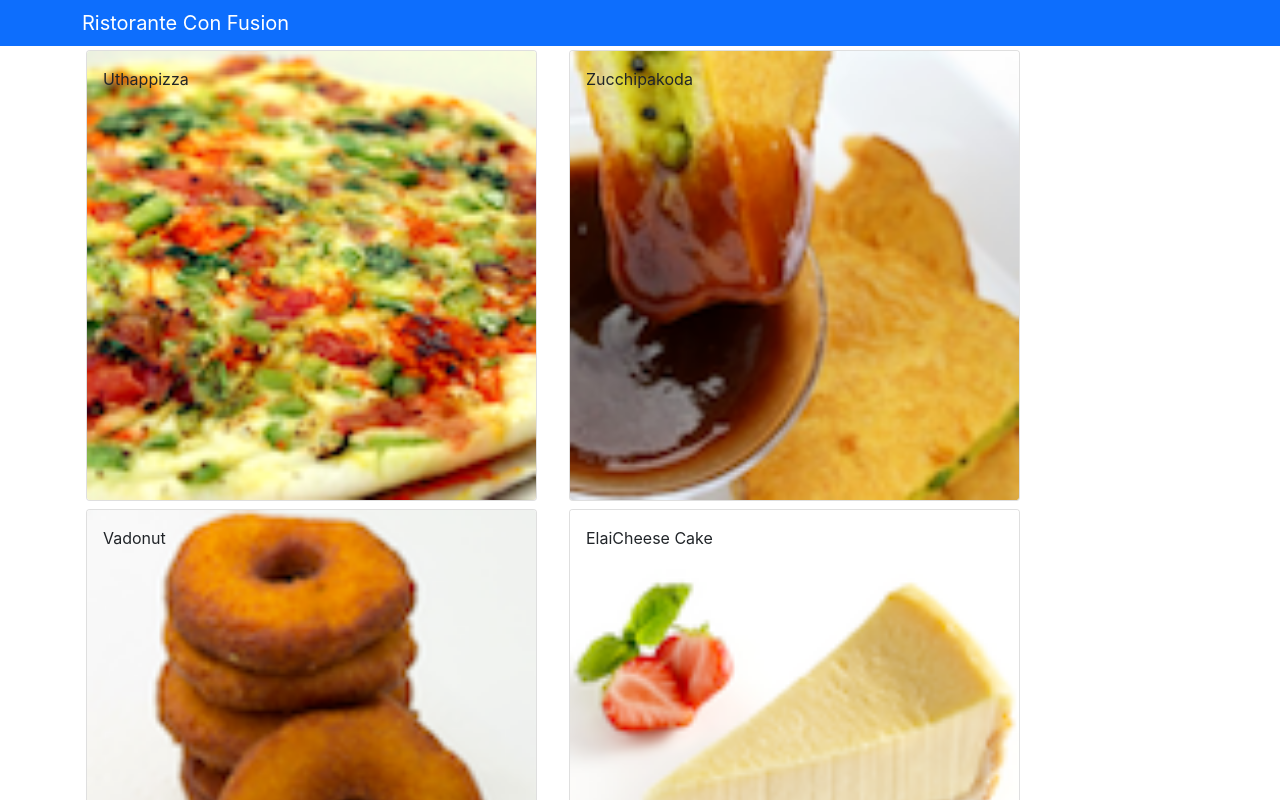
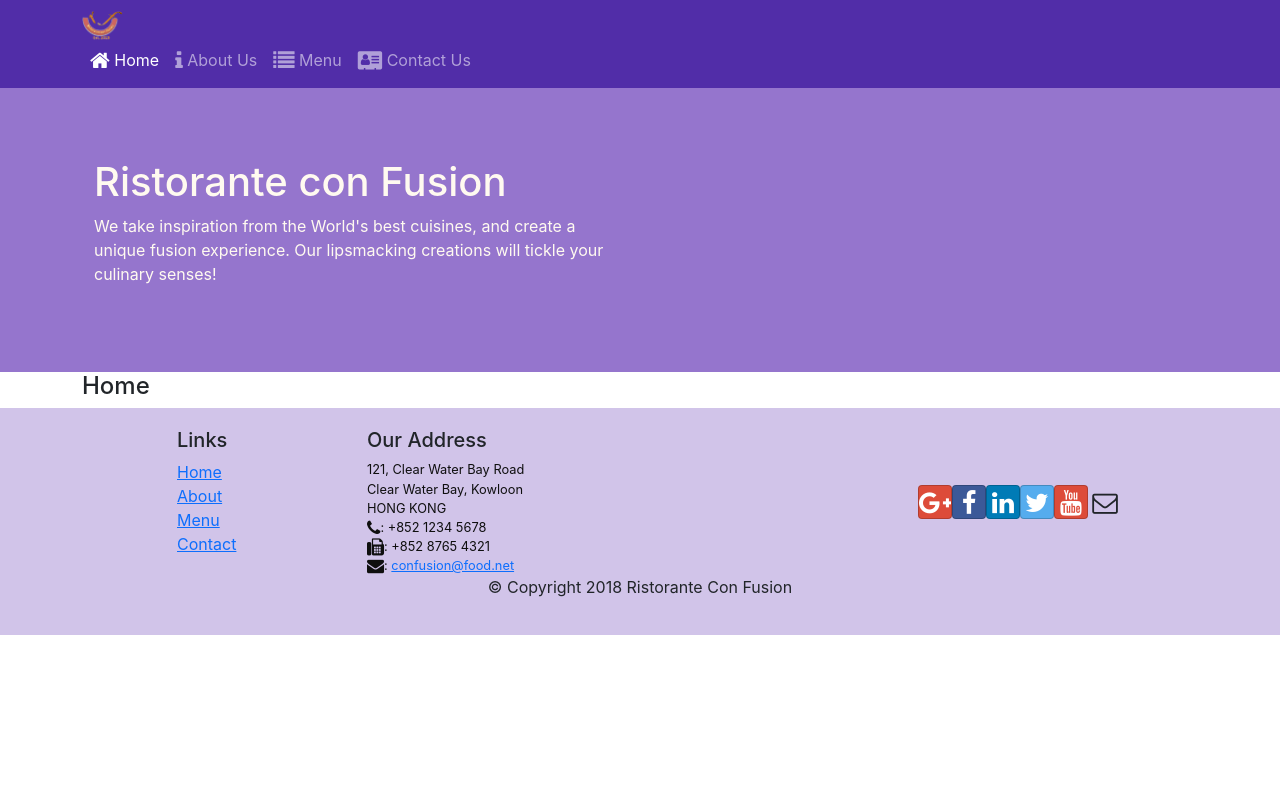
Before and after one commit to dakshina99/React, a React (Create React App) app in the folder confusion/: page /home in a window 1280 px wide. Shown: the top 800 px of the page. Built offline with nearby package versions, Linux system fonts and the light colour scheme.

Commit message:
Header and Footer with routing

```diff
--- a/confusion/package.json
+++ b/confusion/package.json
@@ -7,10 +7,13 @@
     "@testing-library/react": "^13.1.1",
     "@testing-library/user-event": "^13.5.0",
     "bootstrap": "^5.1.3",
+    "bootstrap-social": "^5.1.1",
+    "font-awesome": "^4.7.0",
     "react": "^18.1.0",
     "react-dom": "^18.1.0",
     "react-popper": "^2.2.5",
-    "react-scripts": "5.0.1",
+    "react-router-dom": "^4.2.2",
+    "react-scripts": "^2.1.3",
     "reactstrap": "^9.0.2",
     "web-vitals": "^2.1.4"
   },
--- a/confusion/src/App.css
+++ b/confusion/src/App.css
@@ -1,3 +1,78 @@
 li {
   list-style: none;
 }
+
+.container-fluid .jumbotron, .container .jumbotron {
+  border-radius: 6px;
+  padding-left: 15px;
+  padding-right: 15px;
+}
+
+@media screen and (min-width: 768px)
+{
+.container-fluid .jumbotron, .container .jumbotron {
+    padding-left: 60px;
+    padding-right: 60px;
+}
+}
+
+@media screen and (min-width: 768px)
+{
+.jumbotron {
+    padding-bottom: 48px;
+    padding-top: 48px;
+}
+}
+
+.jumbotron {
+  background-color: #eee;
+  padding-left: 60px;
+  padding-right: 60px;
+  margin-bottom: 30px;
+  padding-bottom: 30px;
+  padding-top: 30px;
+}
+
+/* =================== */
+
+.row-header{
+  margin:0px auto;
+  padding:0px auto;
+}
+
+.row-content {
+  margin:0px auto;
+  padding: 50px 0px 50px 0px;
+  border-bottom: 1px ridge;
+  min-height:400px;
+}
+
+.footer{
+  background-color: #D1C4E9;
+  margin:0px auto;
+  padding: 20px 0px 20px 0px;
+}
+.jumbotron {
+  padding:70px 30px 70px 30px;
+  margin:0px auto;
+  background: #9575CD ;
+  color:floralwhite;
+}
+
+address{
+  font-size:80%;
+  margin:0px;
+  color:#0f0f0f;
+}
+
+.navbar-dark {
+  background-color: #512DA8;
+}
+
+.card-title{
+  font-weight: bolder;
+}
+
+.card-subtitle{
+  font-weight: bold;
+}
--- a/confusion/src/App.js
+++ b/confusion/src/App.js
@@ -2,6 +2,7 @@
 import Main from './components/MainComponent';
 import { DISHES } from "./shared/dishes";
 import './App.css';
+import { BrowserRouter } from 'react-router-dom';
 
 class App extends Component {
   constructor(props){
@@ -14,9 +15,11 @@
 
   render() {
     return (
+      <BrowserRouter>
       <div className="App">
         <Main />
       </div>
+    </BrowserRouter>
     );
   }
 }
--- /dev/null
+++ b/confusion/src/components/FooterComponent.js
@@ -0,0 +1,52 @@
+import React from "react";
+import Link from "react-router-dom/Link";
+
+function Footer(props){
+    return(
+        <div className="footer">
+            <div className="container">
+                <div className="row justify-content-center">
+                    <div className="col-4 offset-1 col-sm-2">
+                        <h5>Links</h5>
+                        <ul className="list-unstyled">
+                            <li><Link to="/home">Home</Link></li>
+                            <li><Link to="/aboutus">About</Link></li>
+                            <li><Link to="/menu">Menu</Link></li>
+                            <li><Link to="contactus">Contact</Link></li>
+                        </ul>
+                    </div>
+                    <div className="col-7 col-sm-5">
+                        <h5>Our Address</h5>
+                        <address>
+                        121, Clear Water Bay Road<br />
+                        Clear Water Bay, Kowloon<br />
+                        HONG KONG<br />
+                        <i className="fa fa-phone fa-lg"></i>: +852 1234 5678<br />
+                        <i className="fa fa-fax fa-lg"></i>: +852 8765 4321<br />
+                        <i className="fa fa-envelope fa-lg"></i>: <a href="mailto:confusion@food.net">
+                            confusion@food.net</a>
+                        </address>
+                    </div>
+                    <div className="col-12 col-sm-4 align-self-center">
+                        <div className="text-center">
+                            <a className="btn btn-social-icon btn-google" href="http://google.com/+"><i className="fa fa-google-plus"></i></a>
+                            <a className="btn btn-social-icon btn-facebook" href="http://www.facebook.com/profile.php?id="><i className="fa fa-facebook"></i></a>
+                            <a className="btn btn-social-icon btn-linkedin" href="http://www.linkedin.com/in/"><i className="fa fa-linkedin"></i></a>
+                            <a className="btn btn-social-icon btn-twitter" href="http://twitter.com/"><i className="fa fa-twitter"></i></a>
+                            <a className="btn btn-social-icon btn-google" href="http://youtube.com/"><i className="fa fa-youtube"></i></a>
+                            <a className="btn btn-social-icon" href="mailto:"><i className="fa fa-envelope-o"></i></a>
+                        </div>
+                    </div>
+                </div>
+                <div className="row justify-content-center">
+                    <div className="col-auto">
+                        <p>© Copyright 2018 Ristorante Con Fusion</p>
+                    </div>
+                </div>
+            </div>
+        </div>
+    );
+}
+
+
+export default Footer;
--- /dev/null
+++ b/confusion/src/components/HeaderComponent.js
@@ -0,0 +1,76 @@
+import React, { Component } from "react";
+import { Nav, Navbar, NavbarBrand, NavbarToggler, Collapse, NavItem, Jumbotron } from 'reactstrap';
+import { NavLink } from 'react-router-dom';
+
+
+class Header extends Component {
+
+    constructor(props) {
+        super(props);
+
+        this.toggleNav = this.toggleNav.bind(this);
+        this.state = {
+          isNavOpen: false
+        };
+    }
+
+    toggleNav() {
+        this.setState({
+          isNavOpen: !this.state.isNavOpen
+        });
+      }
+
+      render(){
+        return(
+            <div>
+            <Navbar dark expand="md">
+                <div className="container">
+                    <NavbarToggler className="col-3 float-left" onClick={this.toggleNav}/>
+
+                    <div className="col-auto col-sm-1 float-left">
+                        <NavbarBrand href="/"><img src="assets/images/logo.png" height="30" width="41" alt="logo.png"/></NavbarBrand>
+                    </div>
+
+                    <div className="col-12 col-sm-11 float-right">
+                        {/* it really hard working with newer react versions while getting adapted to use the instructions explained in the videos */}
+
+                        <Collapse isOpen={this.state.isNavOpen} navbar>
+                            <Nav navbar>
+                                <NavItem>
+                                    <NavLink className="nav-link" to="/home"><span className="fa fa-home fa-lg"></span> Home </NavLink>
+                                </NavItem>
+
+                                <NavItem>
+                                    <NavLink className="nav-link" to="/aboutus"><span className="fa fa-info fa-lg"></span> About Us </NavLink>
+                                </NavItem>
+
+                                <NavItem>
+                                    <NavLink className="nav-link" to="/menu"><span className="fa fa-list fa-lg"></span> Menu </NavLink>
+                                </NavItem>
+
+                                <NavItem>
+                                    <NavLink className="nav-link" to="/contactus"><span className="fa fa-address-card fa-lg"></span> Contact Us </NavLink>
+                                </NavItem>
+                            </Nav>
+                        </Collapse>
+                    </div>
+                </div>
+            </Navbar>
+
+            <div className="jumbotron">
+                {/* found out that latest reactstrap doesnt come with Jumbotron element */}
+                <div className="container">
+                    <div className="row row-header">
+                        <div className="col-12 col-sm-6">
+                            <h1>Ristorante con Fusion</h1>
+                            <p>We take inspiration from the World's best cuisines, and create a unique fusion experience. Our lipsmacking creations will tickle your culinary senses!</p>
+                        </div>
+                    </div>
+                </div>
+            </div>
+            </div>
+        );
+    }
+}
+
+export default Header;
--- /dev/null
+++ b/confusion/src/components/HomeComponent.js
@@ -0,0 +1,11 @@
+import React from 'react';
+
+function Home(props) {
+    return(
+      <div className="container">
+        <h4>Home</h4>
+      </div>
+    );
+}
+
+export default Home;
--- a/confusion/src/components/MainComponent.js
+++ b/confusion/src/components/MainComponent.js
@@ -3,6 +3,10 @@
 import Menu from './MenuComponent';
 import DishDetail from './DishdetailComponent';
 import { DISHES } from '../shared/dishes';
+import Header from './HeaderComponent';
+import Footer from './FooterComponent';
+import { Switch, Route, Redirect } from 'react-router-dom';
+import Home from './HomeComponent';
 
 class Main extends Component {
 
@@ -19,15 +23,23 @@
     }
 
     render() {
+        const HomePage = () => {
+            return (
+                <Home />
+            );
+        }
+
         return (
             <div>
-                <Navbar dark color="primary">
-                    <div className="container">
-                        <NavbarBrand href="/">Ristorante Con Fusion</NavbarBrand>
-                    </div>
-                </Navbar>
-                <Menu dishes={this.state.dishes} onClick={(dishId) => this.onDishSelect(dishId)} />
-                <DishDetail dish={this.state.dishes.filter((dish) => dish.id === this.state.selectedDish)[0]} />
+                <Header />
+
+                <Switch>
+                    <Route path='/home' component={HomePage} />
+                    <Route exat path='/menu' component={() => <Menu dishes={this.state.dishes} />} />
+                    <Redirect to="/home" />
+                </Switch>
+
+                <Footer />
             </div>
         );
     }
--- a/confusion/src/components/MenuComponent.js
+++ b/confusion/src/components/MenuComponent.js
@@ -1,49 +1,25 @@
-import React, { Component } from 'react';
-import { Card, CardImg, CardImgOverlay, CardText, CardBody, CardTitle } from 'reactstrap';
-import DishDetail from "./DishdetailComponent";
+import React from 'react';
+import { Card, CardImg, CardImgOverlay,
+    CardTitle } from 'reactstrap';
 
-
-class Menu extends Component {
-    constructor(props) {
-        super(props);
-        this.state = {
-            selectedDish: null
-        };
+    function RenderMenuItem ({dish, onClick}) {
+        return (
+            <Card
+                onClick={() => onClick(dish.id)}>
+                <CardImg width="100%" src={dish.image} alt={dish.name} />
+                <CardImgOverlay>
+                    <CardTitle>{dish.name}</CardTitle>
+                </CardImgOverlay>
+            </Card>
+        );
     }
 
-    onDishSelect(dish) {
-        this.setState({selectedDish: dish});
-    }
+    const Menu = (props) => {
 
-    renderDish(dish) {
-        if (dish != null) {
+        const menu = props.dishes.map((dish) => {
             return (
-                <Card>
-                    <CardImg width="100%" src={dish.image} alt={dish.name} />
-                    <CardBody>
-                        <CardTitle>{dish.name}</CardTitle>
-                        <CardText>{dish.description}</CardText>
-                    </CardBody>
-                </Card>
-            );
-        } else {
-            return(
-                <div></div>
-            );
-        }
-    }
-
-    render() {
-        const menu = this.props.dishes.map((dish) => {
-            return (
-                <div key={dish.id} className="col-12 col-md-5 m-1">
-                    <Card key={dish.id} onClick={() => this.props.onClick(dish.id)}>
-                        <CardImg width="100%" src={dish.image} alt={dish.name} />
-                        <CardImgOverlay>
-                            <CardTitle>{dish.name}</CardTitle>
-                        </CardImgOverlay>
-
-                    </Card>
+                <div className="col-12 col-md-5 m-1"  key={dish.id}>
+                    <RenderMenuItem dish={dish} onClick={props.onClick} />
                 </div>
             );
         });
@@ -56,6 +32,5 @@
             </div>
         );
     }
-}
 
 export default Menu;
--- a/confusion/src/index.js
+++ b/confusion/src/index.js
@@ -4,6 +4,8 @@
 import './index.css';
 import App from './App';
 import reportWebVitals from './reportWebVitals';
+import 'font-awesome/css/font-awesome.css';
+import 'bootstrap-social/bootstrap-social.css';
 
 const root = ReactDOM.createRoot(document.getElementById('root'));
 root.render(
```
Also changed, not shown: confusion/src/components/DishdetailComponent.js (+11 -15 lines), 1 other file (tests, documents, lock files or other folders).
